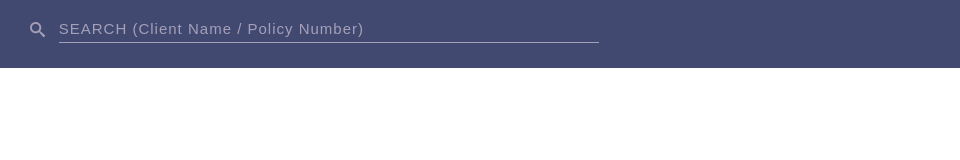
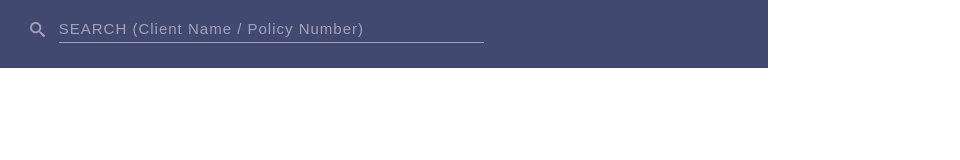
Before and after one commit to AshishMadaan/CPCAssignment, a website: page index.html in a window 768 px wide. Shown: the whole page, 960 px wide, since content can reach past the window. Drawn offline with Linux system fonts and the light colour scheme; files whose address does not match are found by name.

Commit message:
css changes for responsive layout.....

```diff
--- a/src/sass/partial/_style.scss
+++ b/src/sass/partial/_style.scss
@@ -104,7 +104,7 @@ html,body{
 }
 
 
-@media all and (max-width: 480px){
+@media all and (max-width: 667px){
 
    .container{
       width:100%;
@@ -140,7 +140,6 @@ html,body{
                &:before{
                font-size: 12px;
                margin-right: 6px;
-               //color: #000;
                }
             }
             .container__userId{
@@ -156,3 +155,8 @@ html,body{
       }
    }
 }
+@media only screen and (min-device-width : 667px) and (max-device-width : 1024px) {
+   .container{
+      width: 100% ;
+   }
+}
```
Also changed, not shown: gen/css/style.min.css, src/css/style.css.
